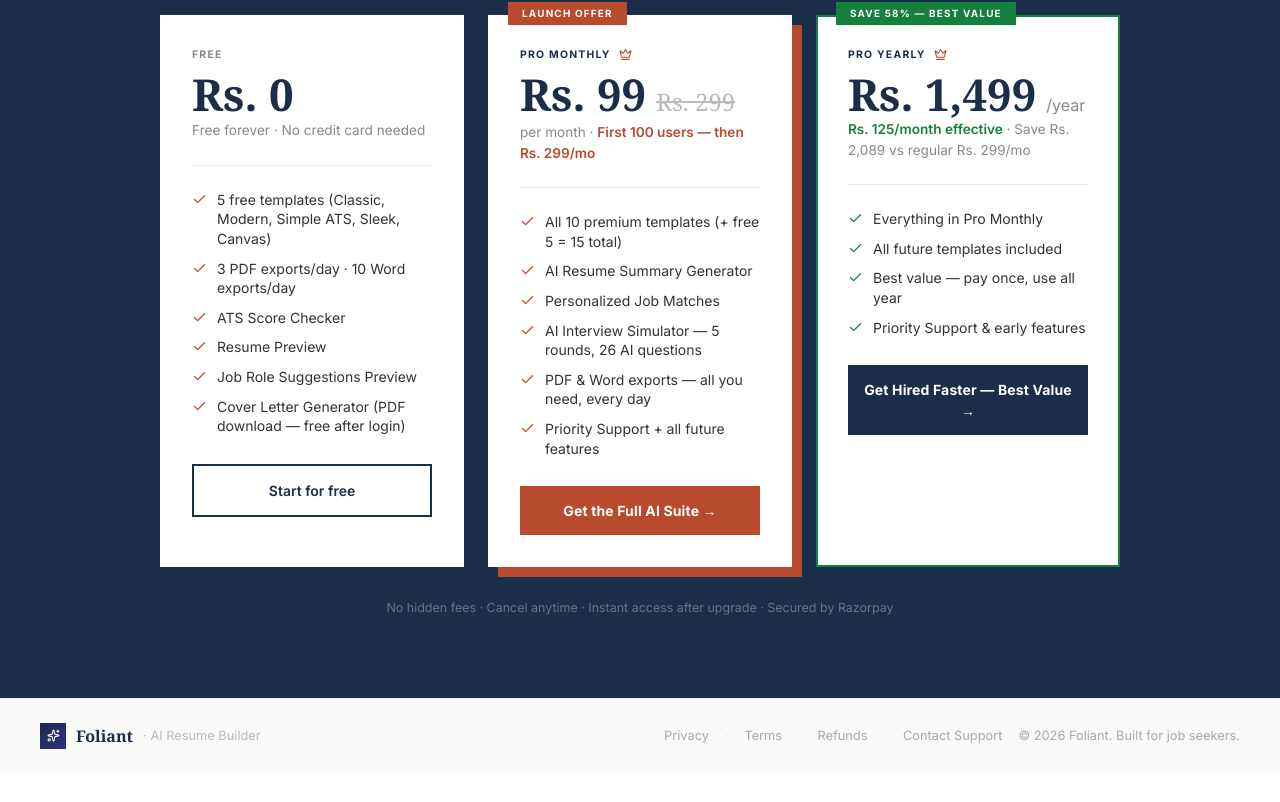
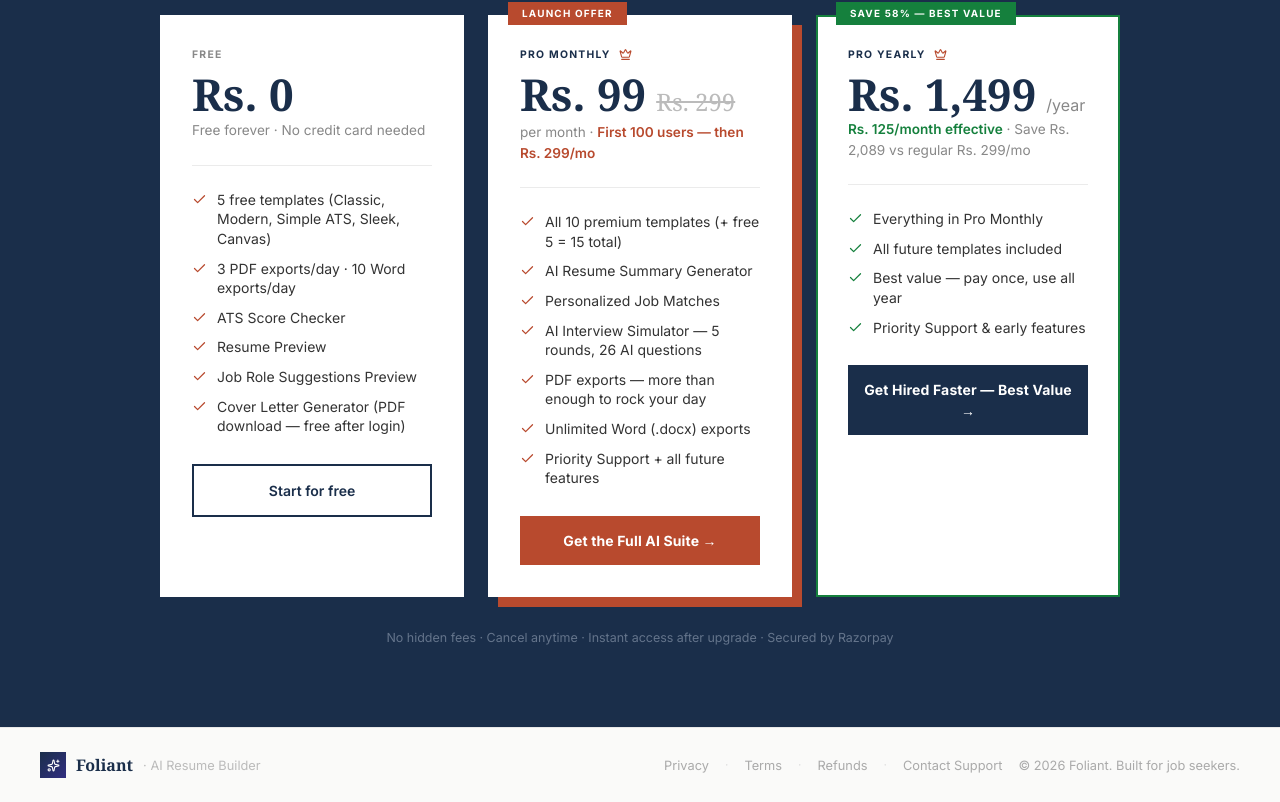
Before and after one commit to Pavankalyan-13-p/resume-builder, a React (Vite) app: page / in a window 1280 px wide. Shown: the part 6000-6802 px from the top of the page. Before the commit the page ends 6773 px from the top, so only its background shows below. Built offline with nearby package versions, Linux system fonts and the light colour scheme; no server answers; a web font is replaced by a local one.

Commit message:
fix: update Pro export copy — PDF tagline + unlimited Word

```diff
--- a/src/components/HomePage.jsx
+++ b/src/components/HomePage.jsx
@@ -660,7 +660,8 @@ export default function HomePage({ user, onSignIn, onSignUp, onLogout, onStart,
                   "AI Resume Summary Generator",
                   "Personalized Job Matches",
                   "AI Interview Simulator — 5 rounds, 26 AI questions",
-                  "PDF & Word exports — all you need, every day",
+                  "PDF exports — more than enough to rock your day",
+                  "Unlimited Word (.docx) exports",
                   "Priority Support + all future features",
                 ].map(f => (
                   <li key={f} style={{ display: "flex", alignItems: "flex-start", gap: "10px", fontSize: "0.875rem", color: "#333", lineHeight: 1.4 }}>
```
